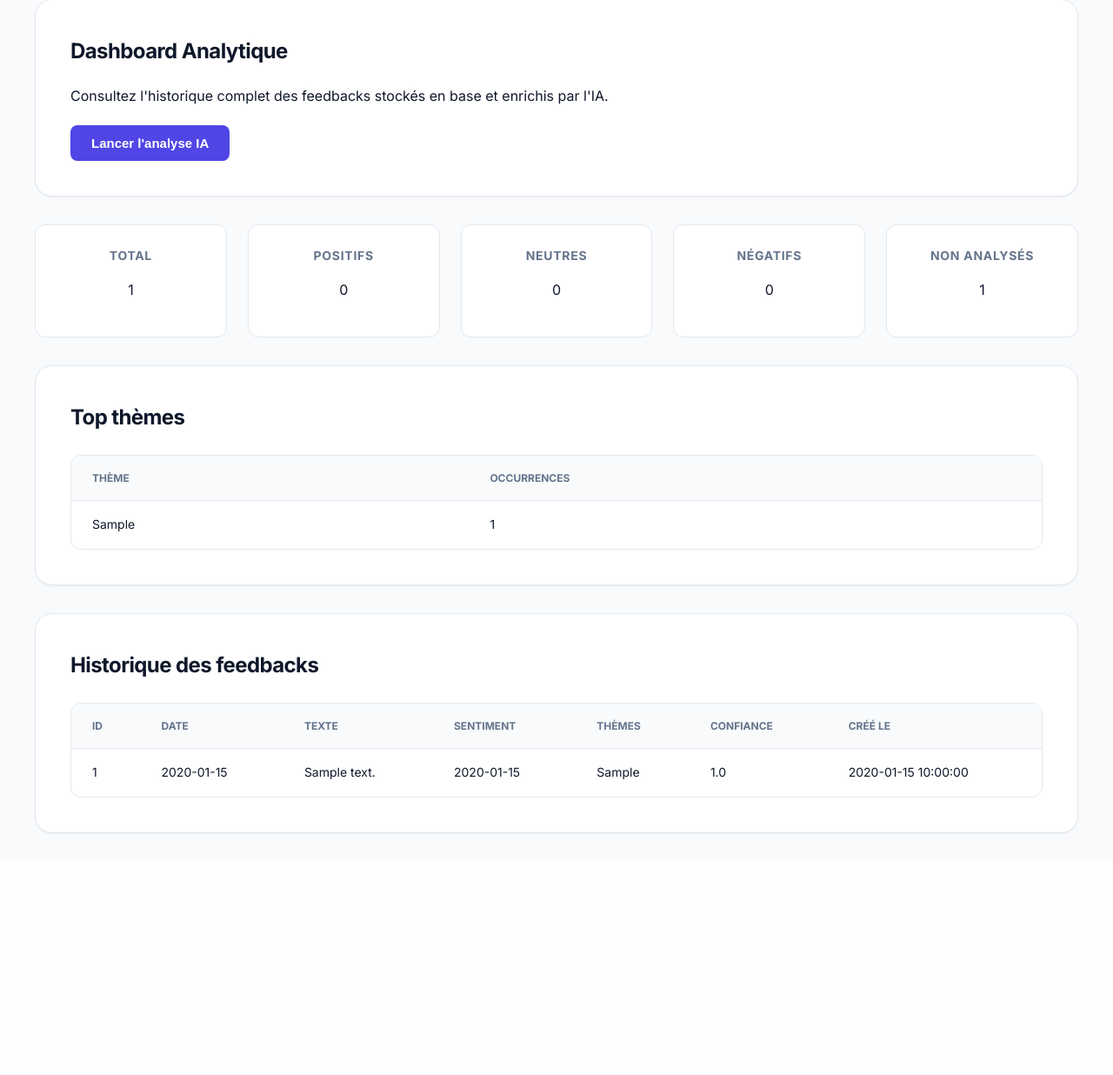
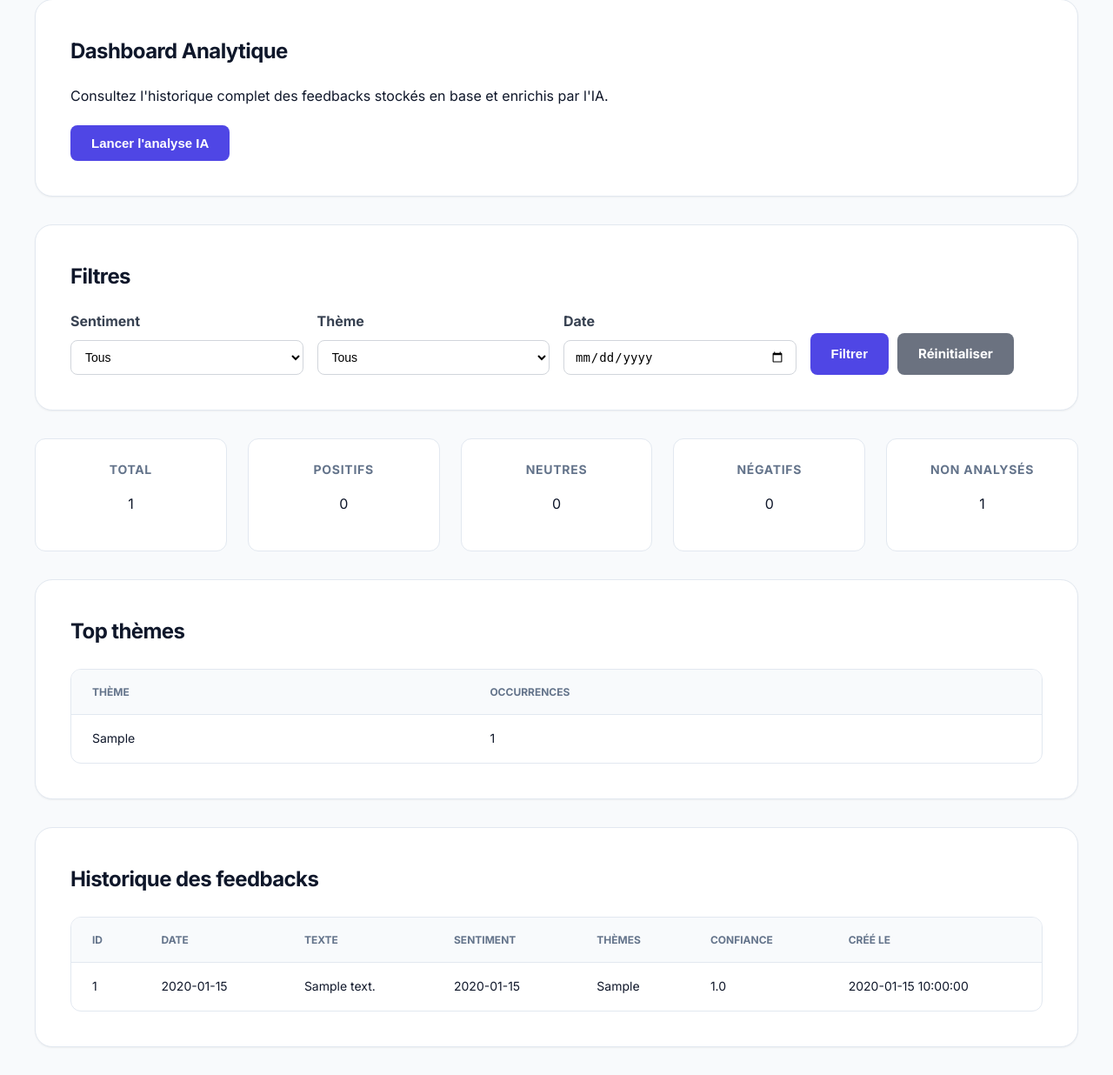
Before and after one commit to MhandAMRANE/dashboard-feedback-ai, a Flask app: page /dashboard in a window 1280 px wide. Shown: the part 170-1406 px from the top of the page at 87% size. Before the commit the page ends 1129 px from the top, so only its background shows below. Run offline with Flask 3, Linux system fonts and the light colour scheme; tables that the repository leaves empty hold one stand-in row (values such as "Sample post").

Commit message:
Mise à jour : templates/dashboard.html

```diff
--- a/templates/dashboard.html
+++ b/templates/dashboard.html
@@ -27,6 +27,41 @@
         </ul>
     </div>
     {% endif %}
+</section>
+
+<section class="card" style="margin-top: 24px;">
+    <h2>Filtres</h2>
+    <form method="GET" action="{{ url_for('dashboard') }}" class="filters-form">
+        <div class="filter-group">
+            <label for="sentiment">Sentiment</label>
+            <select name="sentiment" id="sentiment">
+                <option value="">Tous</option>
+                <option value="positive" {% if current_sentiment=="positive" %}selected{% endif %}>Positif</option>
+                <option value="neutral" {% if current_sentiment=="neutral" %}selected{% endif %}>Neutre</option>
+                <option value="negative" {% if current_sentiment=="negative" %}selected{% endif %}>Négatif</option>
+            </select>
+        </div>
+
+        <div class="filter-group">
+            <label for="theme">Thème</label>
+            <select name="theme" id="theme">
+                <option value="">Tous</option>
+                {% for theme in available_themes %}
+                <option value="{{ theme }}" {% if current_theme==theme %}selected{% endif %}>{{ theme }}</option>
+                {% endfor %}
+            </select>
+        </div>
+
+        <div class="filter-group">
+            <label for="date">Date</label>
+            <input type="date" name="date" id="date" value="{{ current_date }}">
+        </div>
+
+        <div class="filter-actions">
+            <button type="submit" class="btn">Filtrer</button>
+            <a href="{{ url_for('dashboard') }}" class="btn btn-secondary">Réinitialiser</a>
+        </div>
+    </form>
 </section>
 
 <section class="stats-grid">
@@ -112,7 +147,7 @@
         </table>
     </div>
     {% else %}
-        <p>Aucun feedback enregistré pour le moment.</p>
+    <p>Aucun feedback ne correspond aux filtres sélectionnés.</p>
     {% endif %}
 </section>
 {% endblock %}
```
Lines whose indentation alone changed are shown as unchanged.
